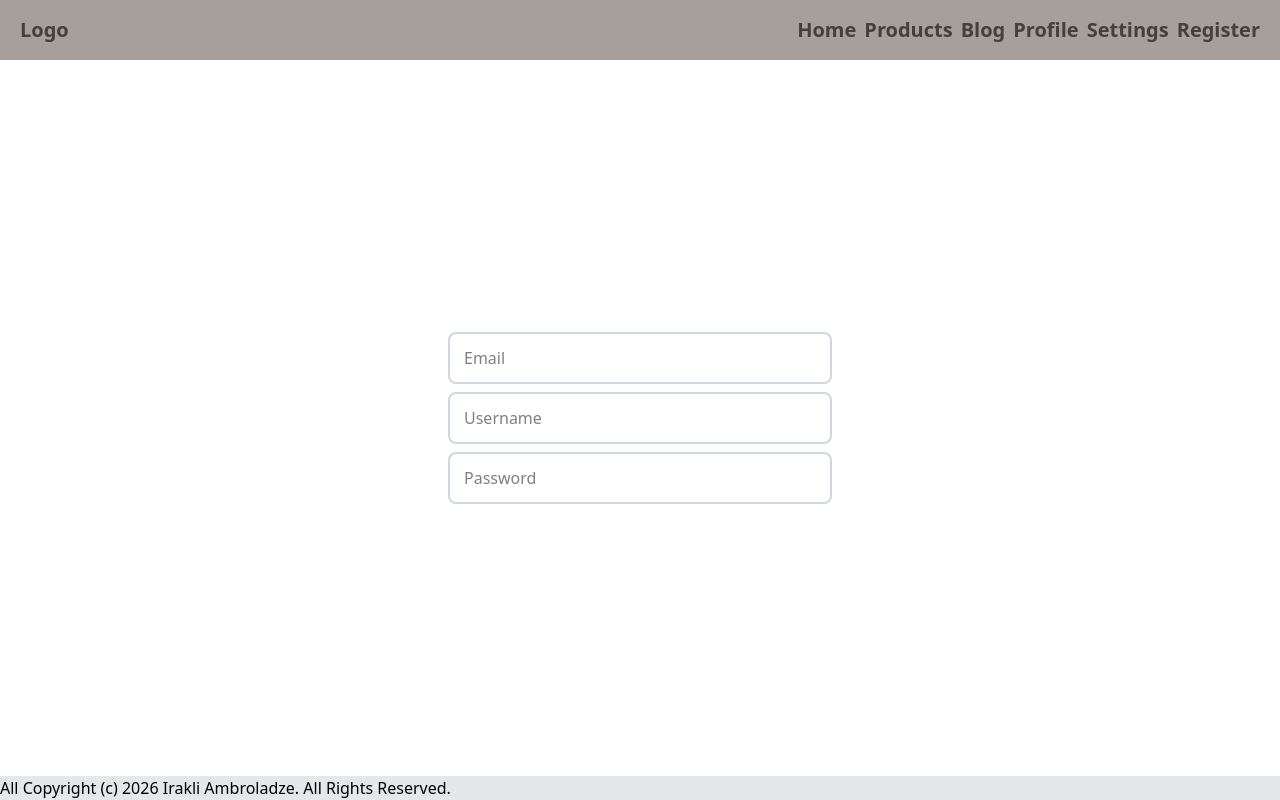
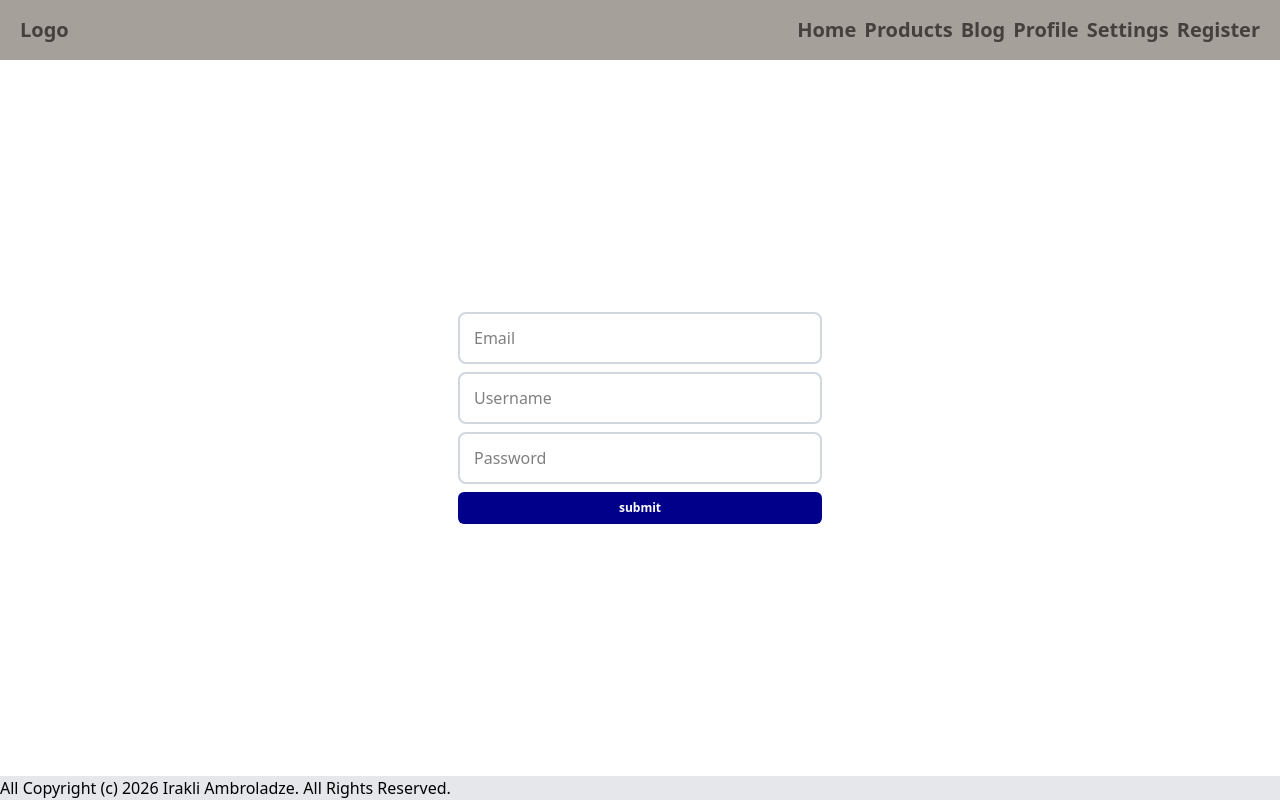
Before and after one commit to IrakliAmbroladze/react-geolab, a React (Vite) app: page /register in a window 1280 px wide. Built offline with nearby package versions, Linux system fonts and the light colour scheme.

Commit message:
feat(RegisterForm): added initial handleSubmit function

```diff
--- a/src/components/RegisterForm.jsx
+++ b/src/components/RegisterForm.jsx
@@ -1,11 +1,20 @@
+import { Button } from "./Button";
 import { Input } from "./Input";
 
 export const RegisterForm = () => {
+  const handleSubmit = (e) => {
+    e.preventDefault();
+    console.log("submitted");
+  };
   return (
-    <form className="flex flex-col gap-2 max-w-96 w-full">
+    <form
+      onSubmit={handleSubmit}
+      className="flex flex-col gap-2 max-w-96 w-full px-2.5"
+    >
       <Input type="email" placeholder="Email" />
       <Input type="text" placeholder="Username" />
       <Input type="password" placeholder="Password" />
+      <Button type="submit" textContent="submit" />
     </form>
   );
 };
```
